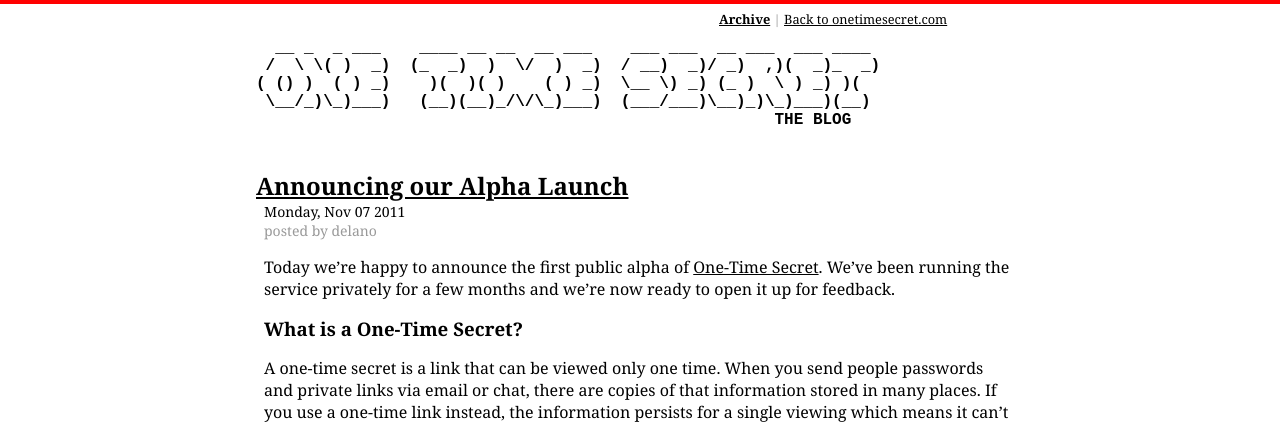
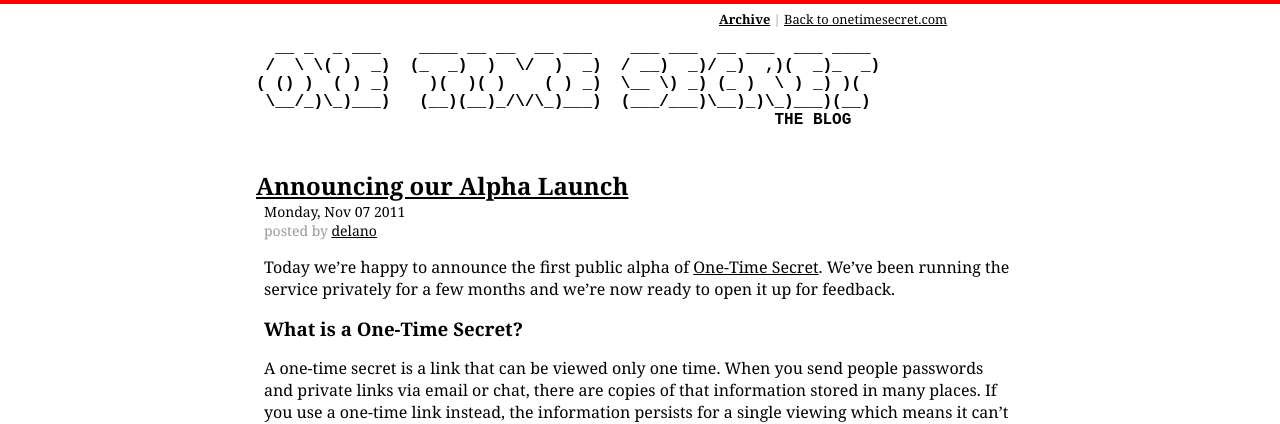
Before and after one commit to onetimesecret/onetimesecret.github.com, a Jekyll site: the page built from _posts/business/2011-11-07-alpha-launch.md, in a window 1280 px wide. Shown: the top 424 px of the page. Built offline with Jekyll 4.4.1, drawn with Linux system fonts in a browser that asks for light colours; Markdown is read by kramdown in place of the engine named in the settings.

Commit message:
Add link to about page

```diff
--- a/_layouts/post.html
+++ b/_layouts/post.html
@@ -9,7 +9,7 @@
 
   <div class="info">
     <span class="day">{{ page.date | date: "%A" }}, {{ page.date | date: "%b" }} {{ page.date | date: "%d" }} {{ page.date | date: "%Y" }}</span>
-    <div class="author">posted by {{ page.who }}</div>
+    <div class="author">posted by <a href="httpss://onetimesecret.com/about">{{ page.who }}</a></div>
   </div>
 
   <div class="content">
```
